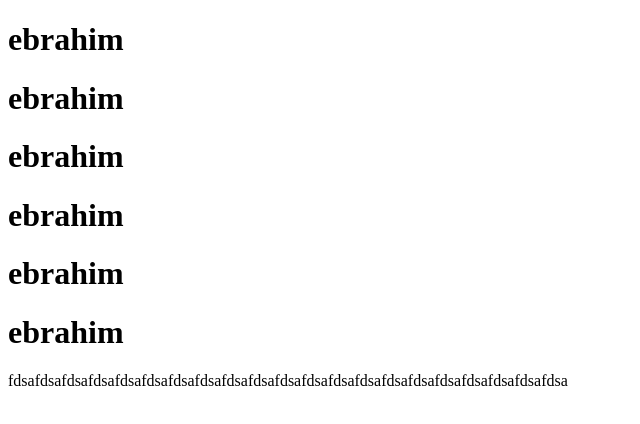
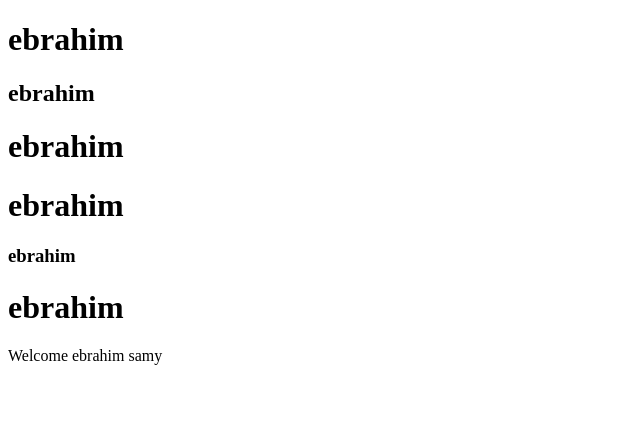
Before and after one commit to Attiwe/Project-ecommers, a plain HTML site: page index2.html in a window 1280 px wide. Shown: the whole page, without its empty margins (0-640 px from the left). Drawn offline with Linux system fonts and the light colour scheme.

Commit message:
add change in the index2

```diff
--- a/index2.html
+++ b/index2.html
@@ -7,11 +7,11 @@
 </head>
 <body>
     <h1>ebrahim</h1>
+    <h2>ebrahim</h2>
     <h1>ebrahim</h1>
     <h1>ebrahim</h1>
+    <h3>ebrahim</h3>
     <h1>ebrahim</h1>
-    <h1>ebrahim</h1>
-    <h1>ebrahim</h1>
-     <p>fdsafdsafdsafdsafdsafdsafdsafdsafdsafdsafdsafdsafdsafdsafdsafdsafdsafdsafdsafdsafdsa</p>
+     <p>Welcome ebrahim samy </p>
 </body>
 </html>
```
